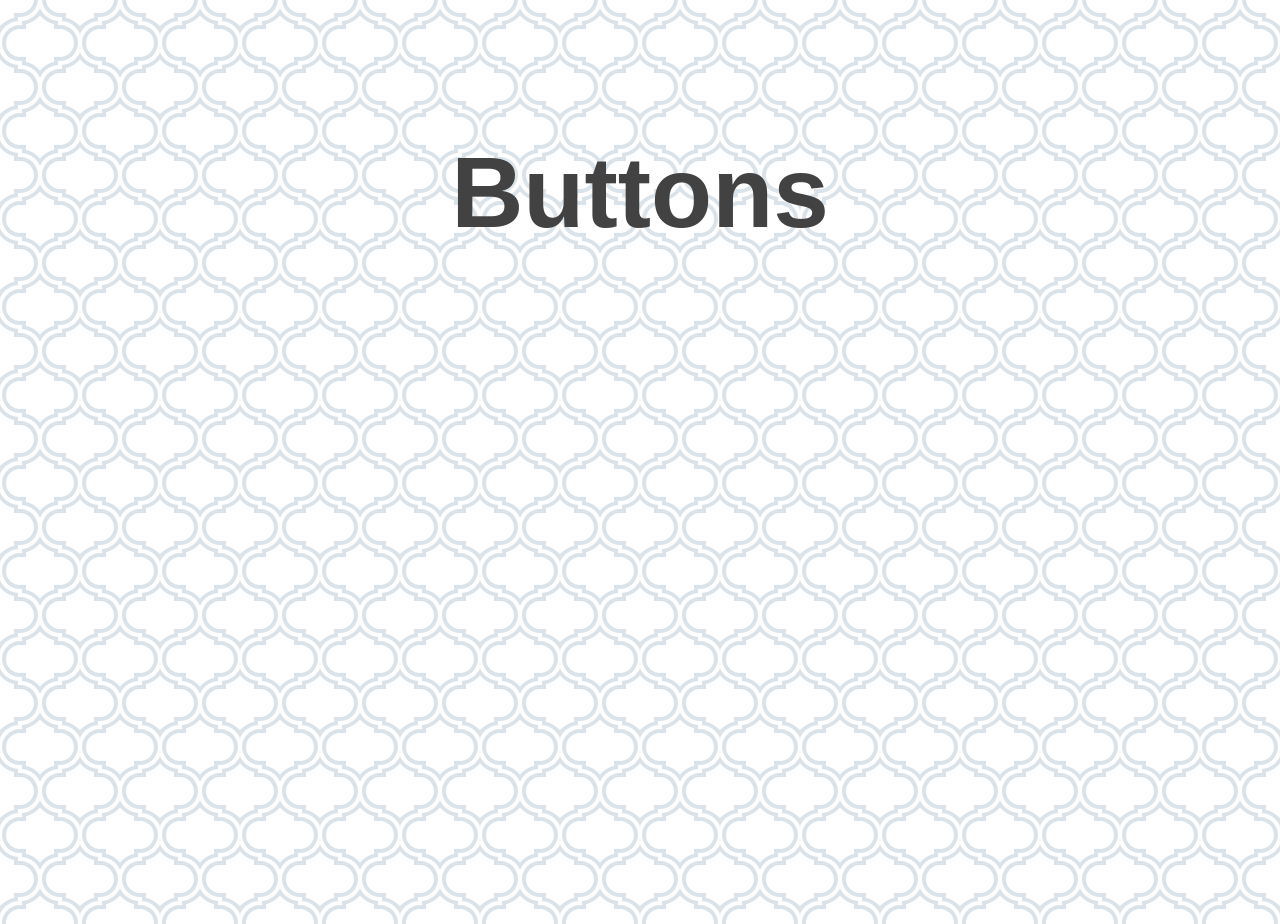
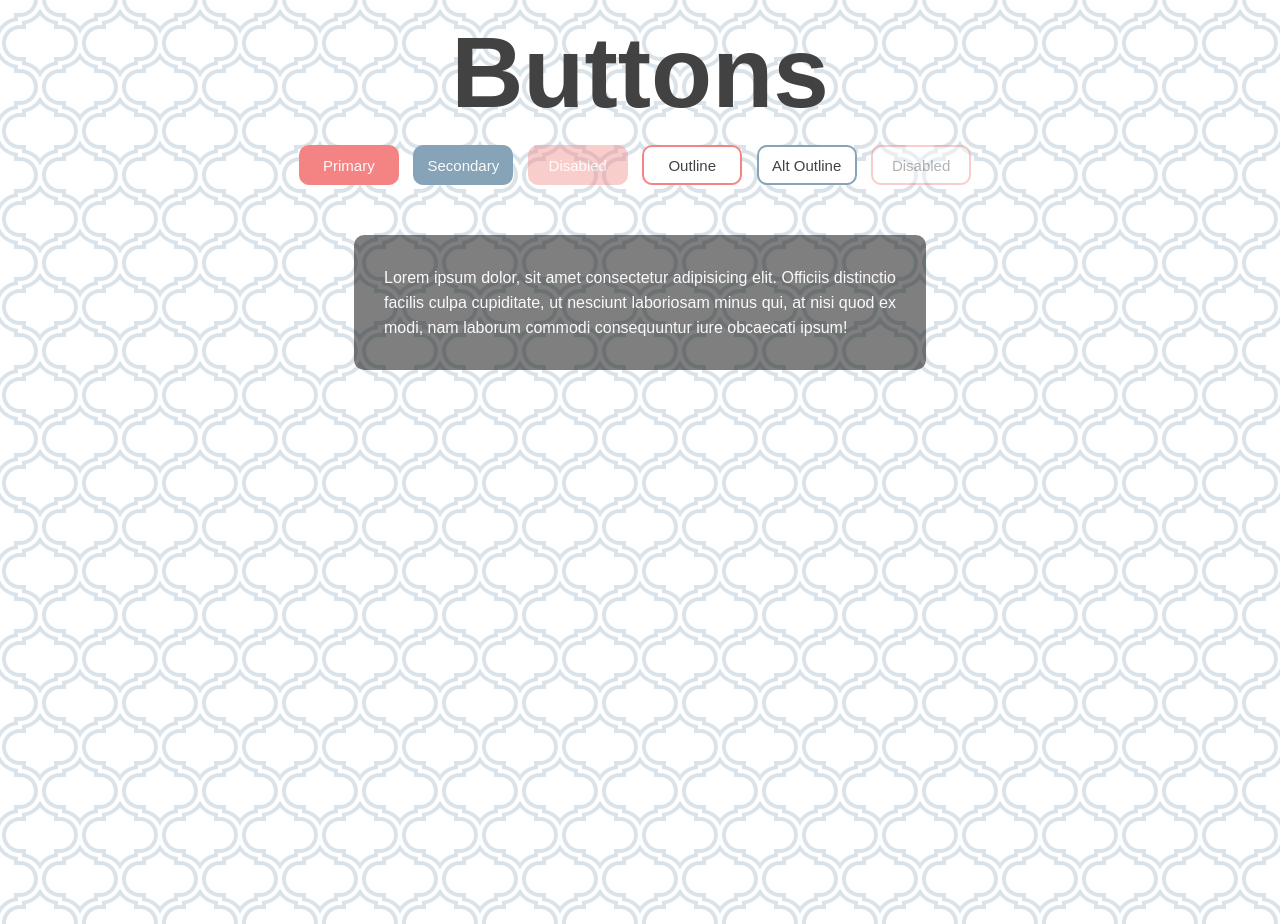
Before and after one commit to breadmooch/light-dark-mode, a plain HTML site: page index.html in a window 1280 px wide. Shown: the part 1849-2773 px from the top of the page. Drawn offline with Linux system fonts and the light colour scheme; a web font is replaced by a local one.

Commit message:
Adds Button containers

```diff
--- a/index.html
+++ b/index.html
@@ -59,6 +59,22 @@
     <!-- Projects Section -->
     <section id="projects">
       <h1>Buttons</h1>
+      <div class="buttons">
+        <button class="primary">Primary</button>
+        <button class="secondary">Secondary</button>
+        <button class="primary" disabled>Disabled</button>
+        <button class="outline">Outline</button>
+        <button class="secondary outline">Alt Outline</button>
+        <button class="outline" disabled>Disabled</button>
+      </div>
+      <div class="text-box" id="text-box">
+        <p>
+          Lorem ipsum dolor, sit amet consectetur adipisicing elit. Officiis
+          distinctio facilis culpa cupiditate, ut nesciunt laboriosam minus qui,
+          at nisi quod ex modi, nam laborum commodi consequuntur iure obcaecati
+          ipsum!
+        </p>
+      </div>
     </section>
     <!-- Contacts Section -->
     <section id="contact"></section>
```
